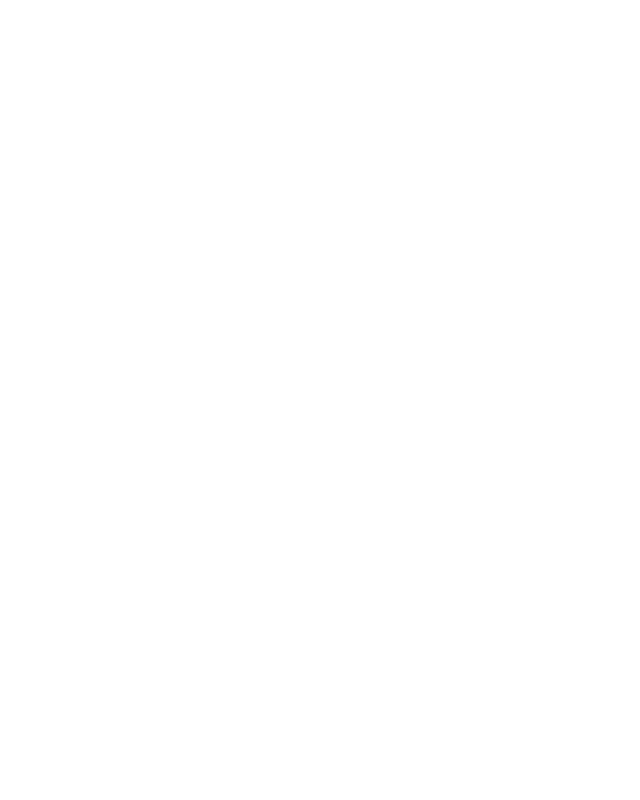
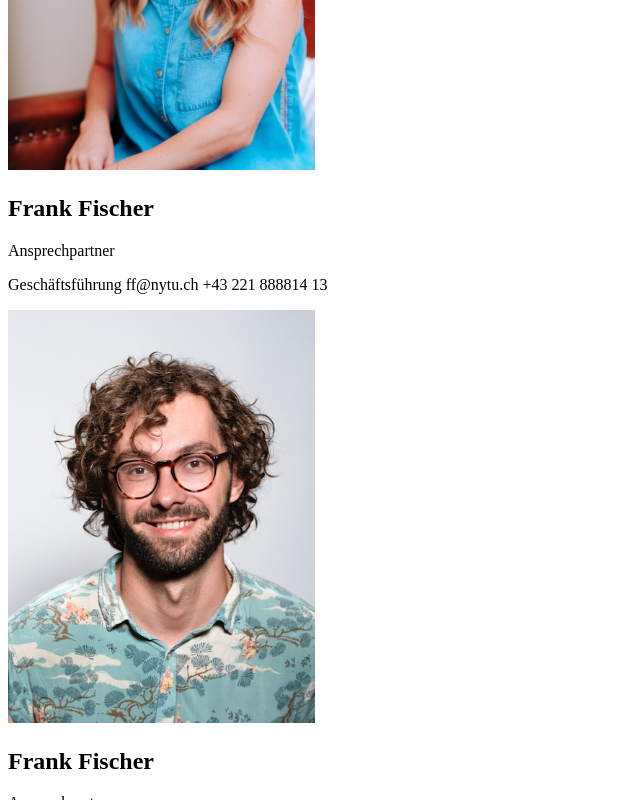
Before and after one commit to abdelaliabouelhassan/nytu, a Nuxt app: page / in a window 1280 px wide. Shown: the part 11200-12000 px from the top of the page, without its empty margins (0-640 px from the left). Before the commit the page ends 7996 px from the top, so only its background shows below. Built offline with nearby package versions, Linux system fonts and the light colour scheme.

Commit message:
home page sections are ready except the hero section

```diff
--- a/components/UI/BaseCarousel.vue
+++ b/components/UI/BaseCarousel.vue
@@ -66,12 +66,10 @@
 
 
 function setScrollLimit() {
-    scrollLimit.value =   carousel.value.scrollWidth - carousel.value.offsetWidth
+    scrollLimit.value =   carouselContainer.value.scrollWidth - carouselContainer.value.offsetWidth
 }
 
 function highlightArrows(){
-    console.log('carouselContainer.value.scrollLeft',carouselContainer.value.scrollLeft)
-    console.log('scrollLimit.value',scrollLimit.value)
 
     if(carouselContainer.value.scrollLeft === 0){
         rightArrow.value.classList.remove('highlight')
@@ -130,23 +128,14 @@
         overflow-y:visible;
         overflow-x:auto;
         user-select: none;
+        scrollbar-width: thin; /* For Firefox */
+        -ms-overflow-style: none; /* For Internet Explorer and Microsoft Edge */
     }
     .carousel-parent :deep(.carousel){
         overflow:visible;
     }
     .carousel-parent :deep(.carousel-container)::-webkit-scrollbar {
-        width: 0;
+        display: none;
     }
 
-    .carousel-parent :deep(.carousel-container)::-webkit-scrollbar-track {
-    background: transparent;
-    }
-
-    .carousel-parent :deep(.carousel-container)::-webkit-scrollbar-thumb {
-        background: transparent;
-    }
-
-    .carousel-parent :deep(.carousel-container)::-webkit-scrollbar-thumb:hover {
-        background: transparent;
-    }
 </style>
--- a/components/UI/TeamCard.vue
+++ b/components/UI/TeamCard.vue
@@ -1,7 +1,7 @@
 <template>
     <div class=" w-full flex flex-col items-start space-y-3 ">
         <div class=" w-full max-h-[25.813rem]  h-full  cursor-pointer ">
-            <img :src="person.image" class=" w-full h-full object-cover  hover:hue-rotate-[60deg] duration-500" alt="">
+            <img draggable="false" :src="person.image" class=" w-full h-full object-cover  hover:hue-rotate-[60deg] duration-500" alt="">
         </div>
         <div class=" w-full flex flex-col items-start space-y-1">
             <h2 class=" text-primary text-3xl font-medium">{{ person.name }}</h2>
--- /dev/null
+++ b/components/UI/TestimonialCard.vue
@@ -0,0 +1,28 @@
+<template>
+    <div class="flex gap-x-[5.625rem] text-lg">
+        <div class="shrink-0">
+            <img draggable="false" class="w-[12.5rem] h-[12.5rem] object-contain rounded-full" :src="testimonial.image" :alt="testimonial.name">
+        </div>
+        <div class="flex flex-col gap-y-3">
+            <p>{{testimonial.content}}</p>
+            <div class="font-medium text-primary underline underline-offset-2">Event: {{testimonial.event}}</div>
+            <div class="flex flex-col gap-y-1">
+                <div class="font-bold">{{testimonial.name}}</div>
+                <div>{{testimonial.company}}</div>
+            </div>
+            <a :href="testimonial.linkedin" class="w-6 h-6">
+                <svg class="w-full h-full" width="24" height="24" viewBox="0 0 24 24" fill="none" xmlns="http://www.w3.org/2000/svg">
+                    <path d="M5.45212 23.3032H0.761416V8.19783H5.45212V23.3032ZM3.10424 6.13731C1.60431 6.13731 0.387695 4.89495 0.387695 3.39501C0.387695 2.67454 0.673902 1.98358 1.18335 1.47412C1.69281 0.964673 2.38377 0.678467 3.10424 0.678467C3.82472 0.678467 4.51568 0.964673 5.02513 1.47412C5.53458 1.98358 5.82079 2.67454 5.82079 3.39501C5.82079 4.89495 4.60367 6.13731 3.10424 6.13731ZM23.0079 23.3032H18.3273V15.95C18.3273 14.1976 18.292 11.9502 15.8885 11.9502C13.4497 11.9502 13.076 13.8541 13.076 15.8238V23.3032H8.39038V8.19783H12.8892V10.2583H12.9548C13.5811 9.07153 15.1108 7.81906 17.393 7.81906C22.1403 7.81906 23.013 10.9452 23.013 15.0056V23.3032H23.0079Z" fill="black"/>
+                </svg>
+            </a>
+
+        </div>
+
+    </div>
+</template>
+
+<script setup>
+const props = defineProps({
+    testimonial:Object
+})
+</script>
--- /dev/null
+++ b/components/partials/sections/home/FifthSection.vue
@@ -0,0 +1,21 @@
+<template>
+    <section class=" w-full bg-primary py-28 flex flex-col gap-y-16">
+        <div class="w-full main-container text-white">
+            <div class=" flex items-center space-x-2">
+                <Star class=" w-[2rem] h-[2.125rem] " />
+                <span class=" text-5xl font-bold">Pricing</span>
+                <Star class=" w-[2rem] h-[2.125rem]" />
+            </div>
+            <p class=" text-[3.5rem]   leading-[5rem] max-w-3xl">
+                Entdecken Sie unsere Pakete
+            </p>
+        </div>
+       <Pricing />
+    </section>
+</template>
+
+
+<script setup>
+ import Star from "@/components/UI/Icons/Star.vue"
+ import Pricing from  "@/components/partials/includes/Pricing.vue"
+</script>
--- a/components/partials/sections/home/FourthSection.vue
+++ b/components/partials/sections/home/FourthSection.vue
@@ -1,5 +1,79 @@
 <template>
-    <div>
+    <!-- home fourth section -->
+    <section class="flex flex-col gap-y-16">
 
-    </div>
+        <div class="w-full main-container relative overflow-visible">
+            <div class=" flex items-center space-x-2 text-primary">
+                <Star class=" w-[2rem] h-[2.125rem] " />
+                <span class=" text-5xl font-bold">This is us</span>
+                <Star class=" w-[2rem] h-[2.125rem]" />
+            </div>
+            <p class=" text-[3.5rem]   leading-[5rem] max-w-3xl">
+                Treffen Sie unser Team
+            </p>
+        </div>
+        <BaseCarousel class=" flex flex-col gap-y-16">
+            <div class="carousel-container">
+                <div class="carousel w-full main-container flex  gap-x-8 gap-y-20">
+                    <TeamCard v-for="(person,index) in team" :key="index" :person="person"
+                            class="shrink-0 w-[19.1875rem] " />
+                </div>
+            </div>
+            <div class="w-full main-container flex items-center gap-x-2">
+                    <LeftArrow/>
+                    <RightArrow/>
+                    <button class="w-fit px-12  bg-primary h-12 text-center text-white font-semibold text-xl">
+                        Mehr über uns
+                    </button>
+            </div>
+        </BaseCarousel>
+    </section>
 </template>
+
+<script setup>
+ import TeamCard from "@/components/UI/TeamCard.vue"
+import Star from "@/components/UI/Icons/Star.vue"
+import RightArrow from '@/components/UI/RightArrow.vue'
+import LeftArrow from '@/components/UI/LeftArrow.vue'
+import BaseCarousel from '@/components/UI/BaseCarousel.vue'
+
+ const team = ref([
+    {
+        id:1,
+        image:'/images/person1.svg',
+        name:'Frank Fischer',
+        title:'Ansprechpartner',
+        info:'Geschäftsführung ff@nytu.ch +43 221 888814 13',
+        location:'location Im Vorland 38580 Amriswil',
+    },
+    {
+        id:2,
+        image:'/images/person2.svg',
+        name:'Frank Fischer',
+        title:'Ansprechpartner',
+        info:'Geschäftsführung ff@nytu.ch +43 221 888814 13',
+    },
+    {
+        id:3,
+        image:'/images/person1.svg',
+        name:'Frank Fischer',
+        title:'Ansprechpartner',
+        info:'Geschäftsführung ff@nytu.ch +43 221 888814 13',
+    },
+    {
+        id:4,
+        image:'/images/person2.svg',
+        name:'Frank Fischer',
+        title:'Ansprechpartner',
+        info:'Geschäftsführung ff@nytu.ch +43 221 888814 13',
+    },
+    {
+        id:5,
+        image:'/images/person1.svg',
+        name:'Frank Fischer',
+        title:'Ansprechpartner',
+        info:'Geschäftsführung ff@nytu.ch +43 221 888814 13',
+        location:'location Im Vorland 38580 Amriswil',
+    },
+ ])
+</script>
--- /dev/null
+++ b/components/partials/sections/home/SeventhSection.vue
@@ -0,0 +1,9 @@
+<template>
+    <section class=" w-full bg-[#85F26C] py-28">
+        <ContactForm />
+    </section>
+</template>
+
+<script setup>
+ import ContactForm from "@/components/partials/includes/ContactForm.vue"
+</script>
--- /dev/null
+++ b/components/partials/sections/home/SixthSection.vue
@@ -0,0 +1,69 @@
+<template>
+    <section class="flex flex-col gap-y-16">
+        <div class="w-full main-container relative overflow-visible">
+            <div class=" flex items-center space-x-2 ">
+                <Star class=" w-[2rem] h-[2.125rem] text-primary " />
+                <span class=" text-5xl font-bold">Testimonials</span>
+                <Star class=" w-[2rem] h-[2.125rem] text-primary" />
+            </div>
+            <p class=" text-[3.5rem]   leading-[5rem] max-w-3xl">
+                Was unsere Kunden sagen
+            </p>
+        </div>
+        <BaseCarousel class="relative main-container">
+            <div class="carousel-container ">
+                <div class="carousel w-full flex">
+                    <TestimonialCard v-for="(testimonial,index) in testimonials" :key="index" :testimonial="testimonial"
+                            class="shrink-0 w-full" />
+                </div>
+                <div class="absolute bottom-0 right-0 flex items-center gap-x-2">
+                    <LeftArrow class="bg-white"/>
+                    <RightArrow class="bg-white"/>
+                </div>
+            </div>
+
+        </BaseCarousel>
+    </section>
+</template>
+
+<script setup>
+ import TestimonialCard from "@/components/UI/TestimonialCard.vue"
+import Star from "@/components/UI/Icons/Star.vue"
+import RightArrow from '@/components/UI/RightArrow.vue'
+import LeftArrow from '@/components/UI/LeftArrow.vue'
+import BaseCarousel from '@/components/UI/BaseCarousel.vue'
+
+ const testimonials = ref([
+    {
+        id:1,
+        image:'/images/person4.svg',
+        content:'Lorem ipsum dolor sit amet, consetetur sadipscing elitr, sed diam nonumy eirmod tempor invidunt ut labore et dolore magna aliquyam erat, sed diam voluptua. At vero eos et accusam et justo duo dolores et ea rebum.',
+        company:'Musterfirma',
+        name:'Maxine Muster',
+        event:'The Zurich OpenAir',
+        linkedin:'https://linkedin.com',
+
+    },
+    {
+        id:2,
+        image:'/images/person4.svg',
+        content:'Lorem ipsum dolor sit amet, consetetur sadipscing elitr, sed diam nonumy eirmod tempor invidunt ut labore et dolore magna aliquyam erat, sed diam voluptua. At vero eos et accusam et justo duo dolores et ea rebum.',
+        company:'Musterfirma',
+        name:'Frank Fischer',
+        event:'The Zurich OpenAir',
+        linkedin:'https://linkedin.com',
+
+    },
+    {
+        id:3,
+        image:'/images/person4.svg',
+        content:'Lorem ipsum dolor sit amet, consetetur sadipscing elitr, sed diam nonumy eirmod tempor invidunt ut labore et dolore magna aliquyam erat, sed diam voluptua. At vero eos et accusam et justo duo dolores et ea rebum.',
+        company:'Musterfirma',
+        name:'Maxine Muster',
+        event:'The Zurich OpenAir',
+        linkedin:'https://linkedin.com',
+
+    },
+
+ ])
+</script>
--- a/components/partials/sections/home/ThirdSection.vue
+++ b/components/partials/sections/home/ThirdSection.vue
@@ -1,5 +1,6 @@
 <template>
-    <section class=" bg-tertiary py-[5.625rem] mb-20 text-white overflow-hidden">
+    <!-- home third section -->
+    <section class="bg-tertiary py-[5.625rem] text-white overflow-hidden">
         <BaseCarousel class="">
             <div class="main-container relative overflow-visible">
                 <div class=" flex items-center space-x-2 text-primary">
@@ -15,7 +16,7 @@
                     <RightArrow/>
                 </div>
             </div>
-            <div class="carousel-container py-24 flex  " >
+            <div class="carousel-container py-24 flex" >
                 <div class="carousel main-container flex z-10 relative" ref="carousel">
                     <!-- carousel-item 1 -->
                     <div class="z-10 shrink-0 flex flex-col gap-y-[5.625rem] w-[60rem] mr-[10.25rem]">
--- a/pages/index.vue
+++ b/pages/index.vue
@@ -3,6 +3,10 @@
         <HeroSection />
         <SecondSection />
         <ThirdSection />
+        <FourthSection />
+        <FifthSection />
+        <SixthSection />
+        <SeventhSection/>
     </div>
 </template>
 
@@ -13,6 +17,9 @@
 import SecondSection from '@/components/partials/sections/home/SecondSection.vue'
 import ThirdSection from '@/components/partials/sections/home/ThirdSection.vue'
 import FourthSection from '@/components/partials/sections/home/FourthSection.vue'
+import FifthSection from '@/components/partials/sections/home/FifthSection.vue'
+import SixthSection from '@/components/partials/sections/home/SixthSection.vue'
+import SeventhSection from '@/components/partials/sections/home/SeventhSection.vue'
 
 
  useSeoMeta({ // change title and description values to your needs
```
Also changed, not shown: public/images/person3.svg (added), public/images/person4.svg (added).
